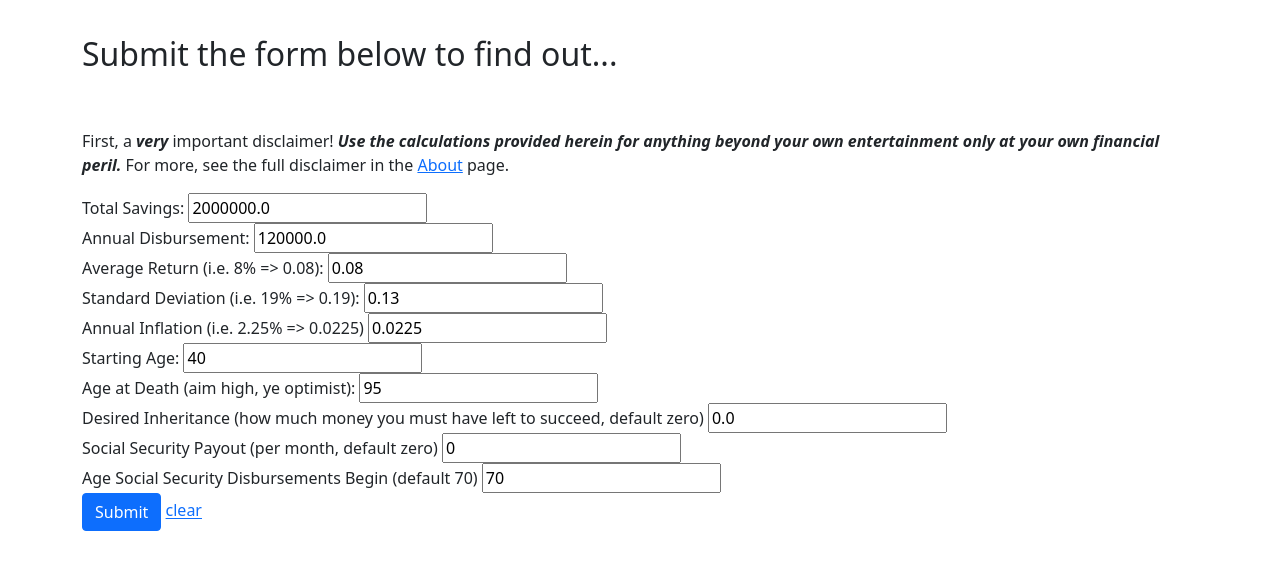
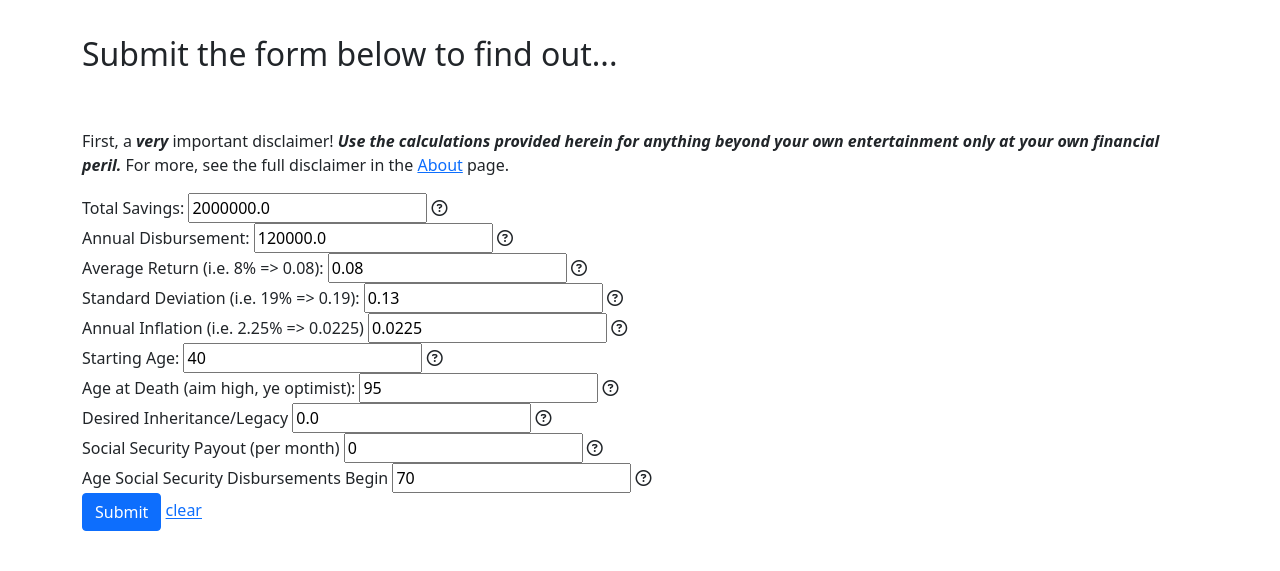
Before and after one commit to terabyte/canitellmybosstofuckoff, a Flask app: page / in a window 1280 px wide. Shown: the part 229-800 px from the top of the page. Run offline with Flask 2, Linux system fonts and the light colour scheme; some libraries are stand-ins or nearby versions.

Commit message:
Added help hover text, favicon

```diff
--- /dev/null
+++ b/configs/helptext.json
@@ -0,0 +1,13 @@
+{
+    "total_savings":"This is the retirement savings you have at the start of the simulation.",
+    "annual_disbursement":"This is the pre-tax dollars you will take from your savings each year, in dollars for the first year of the simulation.  Each subsequent year the amount is adjusted for inflation.  I believe if most of your savings are classified as long-term capital gains, 22% is a suitable tax rate, but you should consult an expert, which I am not.",
+    "average_return":"This is the average return of your investments.  If you put your money in a high-yield savings account, this is 1%.  If you put your money under your mattress, it is zero.  The stock market averages 8% but 6% is reasonable for a well-diversified actively-managed portfolio.",
+    "standard_deviation":"This is one of the most critical inputs.  This will impact how often the market strays from the average.  Historically speaking, this number is huge, 19%, for the stock market.  For a savings account or other extremely safe investment, it could effectively be zero.  Again, a well-diversified and actively managed portfolio might use 13% as a conservative value, but make sure you understand what this means before you base any life decisions on this!",
+    "annual_inflation":"This is the annual inflation.  In reality, inflation varies year to year, but since you want a safe back-of-the-envelope calculation, pick the highest number you expect.  Currently, 2.25% seems reasonable.",
+    "starting_age":"This is the age at which you intend to start drawing from your savings.",
+    "ending_age":"This is the age at which you expect to stop drawing from your savings (be optimistic, but not too optimistic - it's always possible we will all live to see the singularity and immortality, but should that happen, we probably aren't going to worry about our retirement savings in the same way anymore...)",
+    "inheritance":"This is how much you want to have left at the ending age, by default we choose zero.  You might think of this as the minimum amount you hope to have to settle your estate, donate to charities, and pass to your beneficiaries.  You could also use this parameter to enter a cushion.  The value will be inflation adjusted each year, so you enter it in current-day dollars.",
+    "social_security_payout":"This is the amount you expect to receive from social security, if it still exists (for the purpose of this simulation, we will presume it does).  You can go to ssa.gov and look up your current values based upon what you have paid into the system from prior work (in the US, of course) to make an informed entry here.",
+    "social_security_age":"This is the age at which you intend to start drawing upon social security.  You may choose as early as 62 and as late as 70, and 70 is probably best.  Delaying will get you a higher payout, but if your health is such that you won't make it to 70 or much longer, it may benefit you more to pull before then.  Depending on how much you need, and how much social security covers, it can have a large impact on your retirement success.",
+    "EOL":"This element exists because json hates trailing commas."
+}
--- a/src/cani.py
+++ b/src/cani.py
@@ -1,6 +1,7 @@
 from cachetools import cached, LRUCache
 from time import time
 import concurrent.futures
+import json
 import os
 import random
 import re
@@ -36,6 +37,10 @@ batch_size = 1000
 simulation_size = 100000
 success_threshold = 0.95
 maybe_threshold = 0.80
+
+helptext = None
+with open('configs/helptext.json') as f:
+    helptext = json.load(f)
 
 variants = {
         "shoveit": re.compile(".*shoveit\.com.*"),
@@ -98,6 +103,7 @@ def index():
 
     data['simulation_size'] = simulation_size
     add_variant_data(data)
+    add_helptext(data)
     return render_template('index.html', data=data)
 
 
@@ -211,5 +217,9 @@ def simulate_universe(avg_ret, std_dev, savings, disbursement, inflation, s_age,
         ss_payout = ss_payout * (1.0 + inflation)
     return True
 
+def add_helptext(data):
+    data['helptext'] = helptext
+
+
 if __name__ == "__main__":
     app.run(host='0.0.0.0')
--- a/src/static/style.css
+++ /dev/null
@@ -1,6 +0,0 @@
-h1 {
-    border: 2px #eee solid;
-    color: black;
-    text-align: center;
-    padding: 10px;
-}
--- a/src/templates/base.html
+++ b/src/templates/base.html
@@ -3,11 +3,37 @@
     <head>
         <meta charset="UTF-8"/>
         <meta name="viewport" content="width=device-width, initial-scale=1, shrink-to-fit=no">
+
+		<!-- favicon stuff - many thanks to https://realfavicongenerator.net ! -->
+        <link rel="apple-touch-icon" sizes="120x120" href="{{ url_for('static', filename='favicon/apple-touch-icon.png') }}">
+        <link rel="icon" type="image/png" sizes="32x32" href="{{ url_for('static', filename='favicon/favicon-32x32.png') }}">
+        <link rel="icon" type="image/png" sizes="16x16" href="{{ url_for('static', filename='favicon/favicon-16x16.png') }}">
+        <link rel="manifest" href="{{ url_for('static', filename='favicon/site.webmanifest') }}">
+        <link rel="mask-icon" href="{{ url_for('static', filename='favicon/safari-pinned-tab.svg') }}" color="#5bbad5">
+        <meta name="msapplication-TileColor" content="#da532c">
+        <meta name="theme-color" content="#ffffff">
+
+
+		<!-- bootstrap >3 no longer includes fonts, so we use fontawesome -->
+		<script src="https://kit.fontawesome.com/8548f68149.js" crossorigin="anonymous"></script>
+
         <!-- who likes saving bandwidth?  THIS GUY!  Thanks https://getbootstrap.com/docs/5.0/getting-started/download/ !-->
+		<script src="https://code.jquery.com/jquery-3.3.1.slim.min.js" integrity="sha384-q8i/X+965DzO0rT7abK41JStQIAqVgRVzpbzo5smXKp4YfRvH+8abtTE1Pi6jizo" crossorigin="anonymous"></script>
+        <script src="https://cdn.jsdelivr.net/npm/@popperjs/core@2.5.4/dist/umd/popper.min.js" integrity="sha384-q2kxQ16AaE6UbzuKqyBE9/u/KzioAlnx2maXQHiDX9d4/zp8Ok3f+M7DPm+Ib6IU" crossorigin="anonymous"></script>
+        <script src="https://cdn.jsdelivr.net/npm/bootstrap@5.0.0-beta1/dist/js/bootstrap.min.js" integrity="sha384-pQQkAEnwaBkjpqZ8RU1fF1AKtTcHJwFl3pblpTlHXybJjHpMYo79HY3hIi4NKxyj" crossorigin="anonymous"></script>
         <link href="https://cdn.jsdelivr.net/npm/bootstrap@5.0.0-beta1/dist/css/bootstrap.min.css" rel="stylesheet" integrity="sha384-giJF6kkoqNQ00vy+HMDP7azOuL0xtbfIcaT9wjKHr8RbDVddVHyTfAAsrekwKmP1" crossorigin="anonymous">
         <script src="https://cdn.jsdelivr.net/npm/bootstrap@5.0.0-beta1/dist/js/bootstrap.bundle.min.js" integrity="sha384-ygbV9kiqUc6oa4msXn9868pTtWMgiQaeYH7/t7LECLbyPA2x65Kgf80OJFdroafW" crossorigin="anonymous"></script>
+
+		<!-- bad evil google ad stuff -->
         <script data-ad-client="ca-pub-6146692252066016" async src="https://pagead2.googlesyndication.com/pagead/js/adsbygoogle.js"></script>
         <title>Can I Tell My Boss to {{ data['variant_map'][data['variant']]['capitalized'] }}?{% block title %}{% endblock %}</title>
+
+		<!-- enable all tooltips -->
+		<script>
+            $(document).ready(function(){
+                    $('[data-toggle="tooltip"]').tooltip();
+            });
+		</script>
     </head>
     <body>
         <nav class="navbar navbar-expand-md navbar-light bg-light">
@@ -32,14 +58,5 @@
             {% endfor %}
             {% block content %} {% endblock %}
         </div>
-
-        <!-- following this: https://www.digitalocean.com/community/tutorials/how-to-make-a-web-application-using-flask-in-python-3
-
-            these are optional if I need popper, jquery, or bootstrap from these sources
-
-            <script src="https://code.jquery.com/jquery-3.3.1.slim.min.js" integrity="sha384-q8i/X+965DzO0rT7abK41JStQIAqVgRVzpbzo5smXKp4YfRvH+8abtTE1Pi6jizo" crossorigin="anonymous"></script>
-            <script src="https://cdnjs.cloudflare.com/ajax/libs/popper.js/1.14.7/umd/popper.min.js" integrity="sha384-UO2eT0CpHqdSJQ6hJty5KVphtPhzWj9WO1clHTMGa3JDZwrnQq4sF86dIHNDz0W1" crossorigin="anonymous"></script>
-            <script src="https://stackpath.bootstrapcdn.com/bootstrap/4.3.1/js/bootstrap.min.js" integrity="sha384-JjSmVgyd0p3pXB1rRibZUAYoIIy6OrQ6VrjIEaFf/nJGzIxFDsf4x0xIM+B07jRM" crossorigin="anonymous"></script>
-        -->
     </body>
 </html>
--- a/src/templates/index.html
+++ b/src/templates/index.html
@@ -26,42 +26,52 @@ href="{{ url_for('about') }}">About</a> page.
     <form method="post">
 		<label for="total_savings">Total Savings:</label>
 		<input type="text" id="total_savings" name="total_savings" value="{{ data['total_savings'] }}"/>
+        <i class="far fa-question-circle" data-toggle="tooltip" title="{{ data['helptext']['total_savings'] }}"></i>
 		<br/>
 
 		<label for="annual_disbursement">Annual Disbursement:</label>
 		<input type="text" id="annual_disbursement" name="annual_disbursement" value="{{ data['annual_disbursement'] }}"/>
+        <i class="far fa-question-circle" data-toggle="tooltip" title="{{ data['helptext']['annual_disbursement'] }}"></i>
 		<br/>
 
 		<label for="average_return">Average Return (i.e. 8% => 0.08):</label>
 		<input type="text" id="average_return" name="average_return" value="{{ data['average_return'] }}"/>
+        <i class="far fa-question-circle" data-toggle="tooltip" title="{{ data['helptext']['average_return'] }}"></i>
 		<br/>
 
 		<label for="standard_deviation">Standard Deviation (i.e. 19% => 0.19):</label>
 		<input type="text" id="standard_deviation" name="standard_deviation" value="{{ data['standard_deviation'] }}"/>
+        <i class="far fa-question-circle" data-toggle="tooltip" title="{{ data['helptext']['standard_deviation'] }}"></i>
 		<br/>
 
 		<label for="annual_inflation">Annual Inflation (i.e. 2.25% => 0.0225)</label>
 		<input type="text" id="annual_inflation" name="annual_inflation" value="{{ data['annual_inflation'] }}"/>
+        <i class="far fa-question-circle" data-toggle="tooltip" title="{{ data['helptext']['annual_inflation'] }}"></i>
 		<br/>
 
 		<label for="starting_age">Starting Age:</label>
 		<input type="text" id="starting_age" name="starting_age" value="{{ data['starting_age'] }}"/>
+        <i class="far fa-question-circle" data-toggle="tooltip" title="{{ data['helptext']['starting_age'] }}"></i>
 		<br/>
 
 		<label for="ending_age">Age at Death (aim high, ye optimist):</label>
 		<input type="text" id="ending_age" name="ending_age" value="{{ data['ending_age'] }}"/>
+        <i class="far fa-question-circle" data-toggle="tooltip" title="{{ data['helptext']['ending_age'] }}"></i>
 		<br/>
 
-		<label for="inheritance">Desired Inheritance (how much money you must have left to succeed, default zero)</label>
+		<label for="inheritance">Desired Inheritance/Legacy</label>
 		<input type="text" id="inheritance" name="inheritance" value="{{ data['inheritance'] }}"/>
+        <i class="far fa-question-circle" data-toggle="tooltip" title="{{ data['helptext']['inheritance'] }}"></i>
 		<br/>
 
-		<label for="social_security_payout">Social Security Payout (per month, default zero)</label>
+		<label for="social_security_payout">Social Security Payout (per month)</label>
 		<input type="text" id="social_security_payout" name="social_security_payout" value="{{ data['social_security_payout'] }}"/>
+        <i class="far fa-question-circle" data-toggle="tooltip" title="{{ data['helptext']['social_security_payout'] }}"></i>
 		<br/>
 
-		<label for="social_security_age">Age Social Security Disbursements Begin (default 70)</label>
+		<label for="social_security_age">Age Social Security Disbursements Begin</label>
 		<input type="text" id="social_security_age" name="social_security_age" value="{{ data['social_security_age'] }}"/>
+        <i class="far fa-question-circle" data-toggle="tooltip" title="{{ data['helptext']['social_security_age'] }}"></i>
 		<br/>
 
         <button type="submit" class="btn btn-primary">Submit</button> <a href="{{ url_for('index') }}">clear</a>
```
Also changed, not shown: src/static/favicon/browserconfig.xml (added, +9 -0 lines), src/static/favicon/android-chrome-96x96.png (added), src/static/favicon/apple-touch-icon.png (added), src/static/favicon/favicon-16x16.png (added), src/static/favicon/favicon-32x32.png (added), src/static/favicon/favicon.ico (added), src/static/favicon/mstile-150x150.png (added), src/static/favicon/safari-pinned-tab.svg (added), src/static/favicon/site.webmanifest (added).
